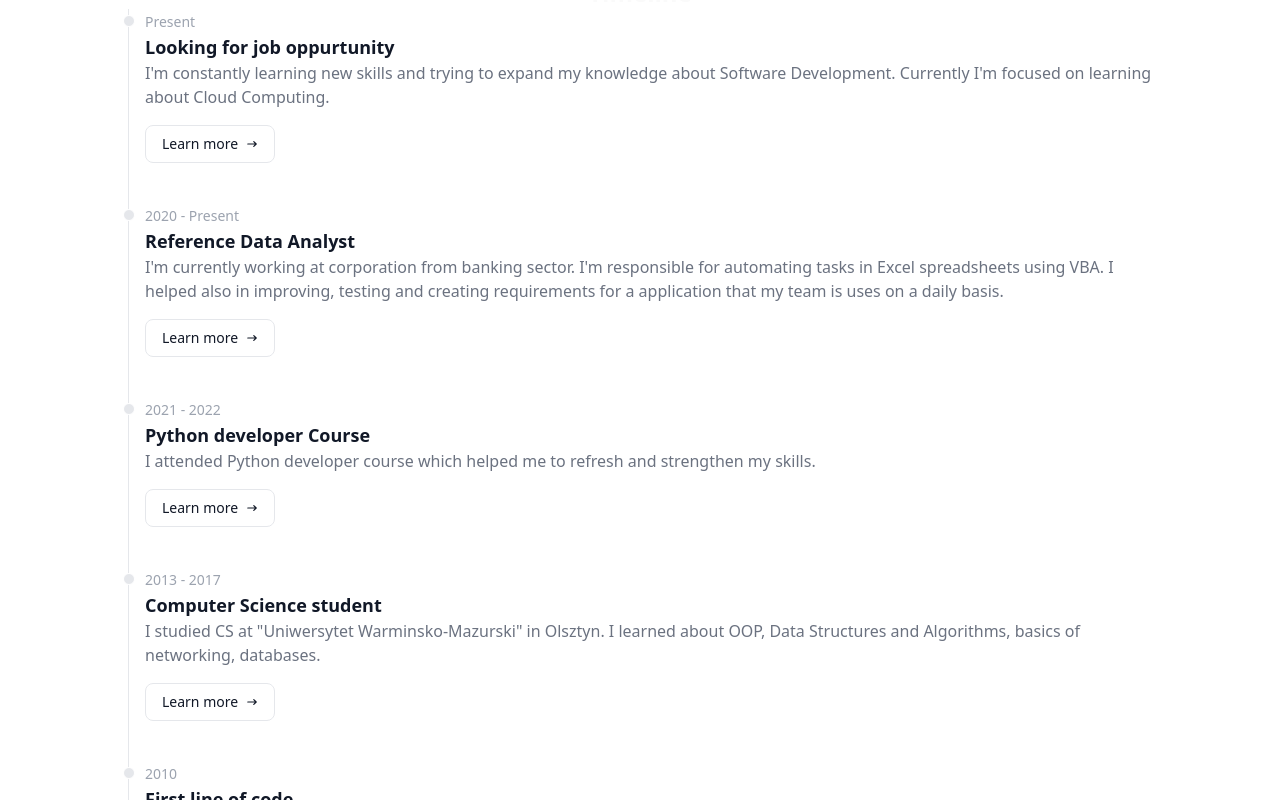
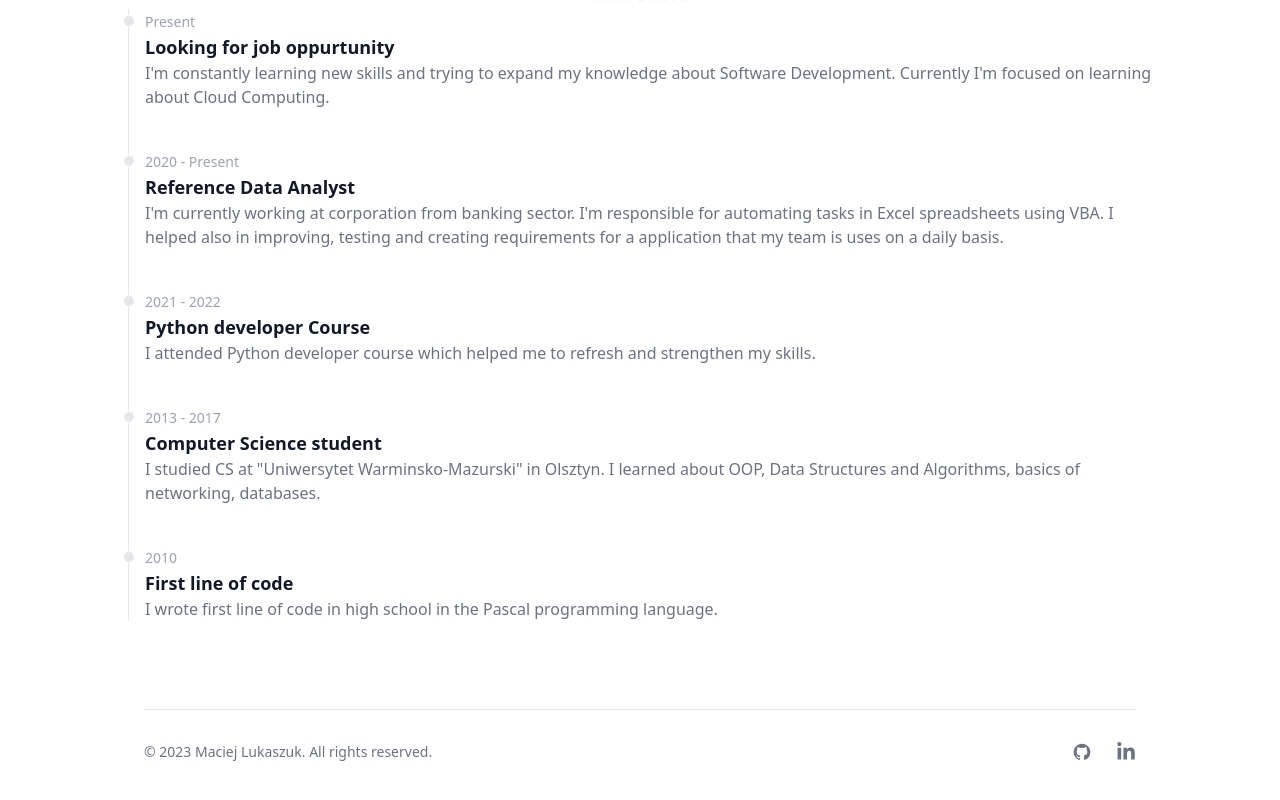
Before and after one commit to raj3k/portfolio, a React (Vite) app: page / in a window 1280 px wide. Shown: the part 1260-2060 px from the top of the page. After the commit the page ends 2038 px from the top, so only its background shows below. Built offline with nearby package versions, Linux system fonts and the light colour scheme.

Commit message:
removed "Learn more" button

```diff
--- a/src/components/TimelineItem.tsx
+++ b/src/components/TimelineItem.tsx
@@ -14,13 +14,6 @@ const TimelineItem = ({timeInterval, description, title}: IProps) => {
       <time className="mb-1 text-sm font-normal leading-none text-gray-400 dark:text-gray-500">{ timeInterval }</time>
       <h3 className="text-lg font-semibold text-gray-900 dark:text-white">{ title }</h3>
       <p className="mb-4 text-base font-normal text-gray-500 dark:text-gray-400">{ description }</p>
-      <a href="#"
-         className="inline-flex items-center px-4 py-2 text-sm font-medium text-gray-900 bg-white border border-gray-200 rounded-lg hover:bg-gray-100 hover:text-blue-700 focus:z-10 focus:ring-4 focus:outline-none focus:ring-gray-200 focus:text-blue-700 dark:bg-gray-800 dark:text-gray-400 dark:border-gray-600 dark:hover:text-white dark:hover:bg-gray-700 dark:focus:ring-gray-700">Learn
-        more <svg className="w-3 h-3 ml-2" fill="currentColor" viewBox="0 0 20 20" xmlns="http://www.w3.org/2000/svg">
-          <path fill-rule="evenodd"
-                d="M12.293 5.293a1 1 0 011.414 0l4 4a1 1 0 010 1.414l-4 4a1 1 0 01-1.414-1.414L14.586 11H3a1 1 0 110-2h11.586l-2.293-2.293a1 1 0 010-1.414z"
-                clip-rule="evenodd"></path>
-        </svg></a>
     </li>
   );
 };
```
